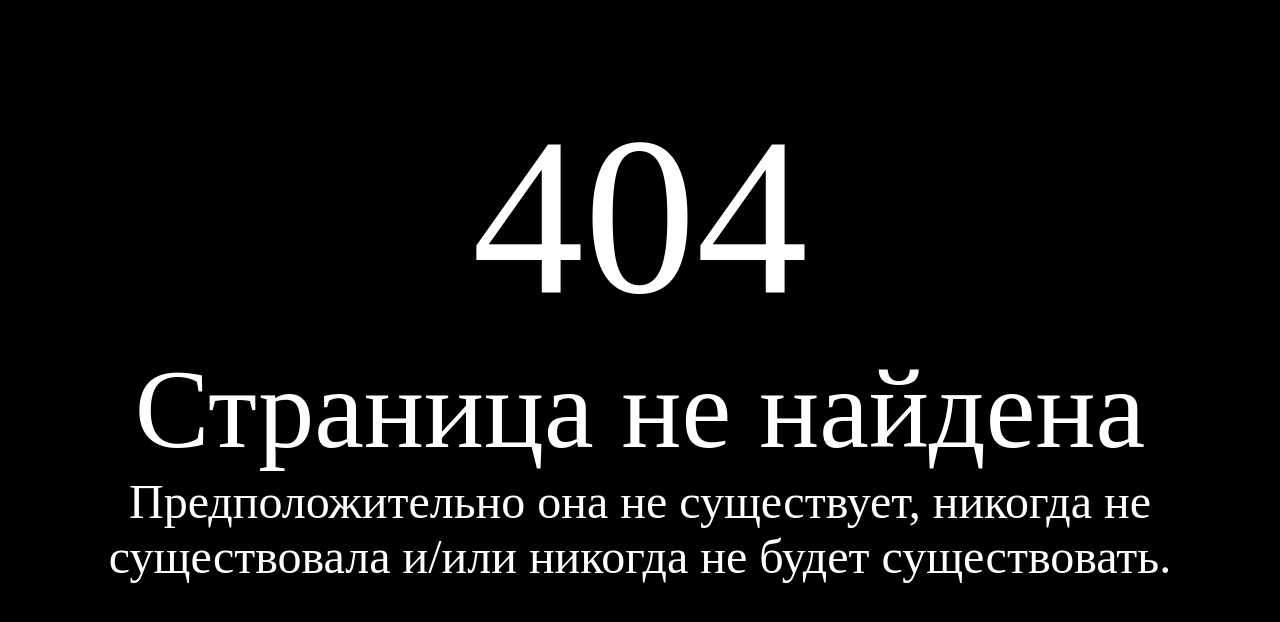
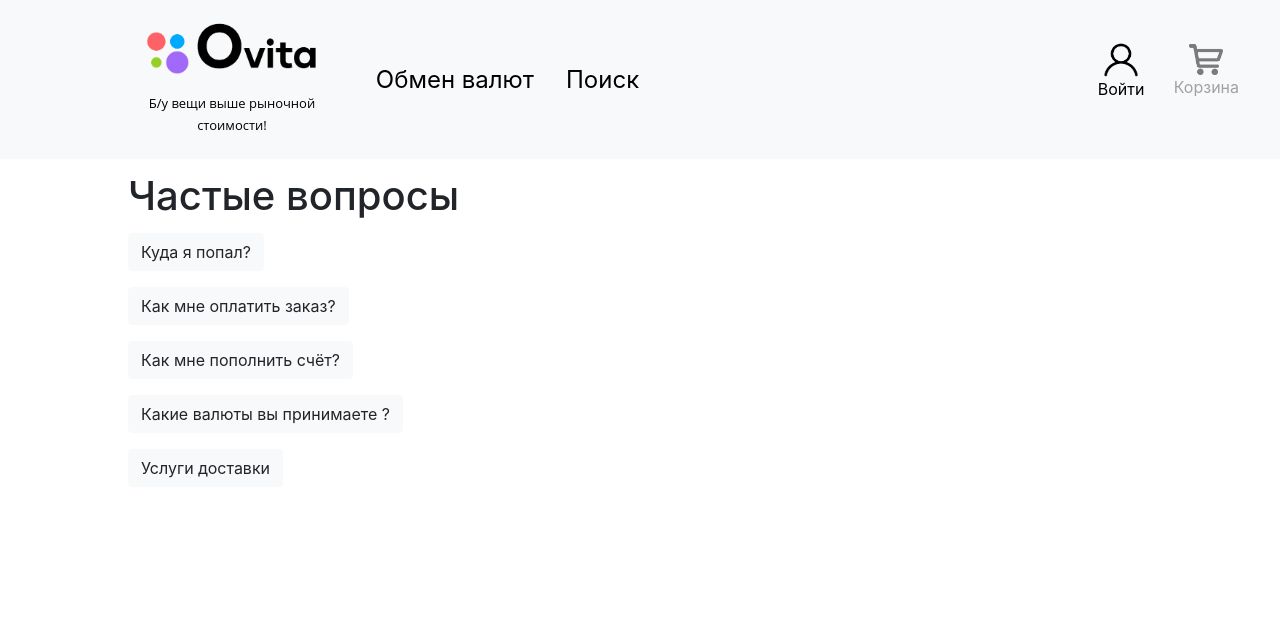
Before and after one commit to EG37/Online_Store, a Flask app: page /faq in a window 1280 px wide. Shown: the top 622 px of the page. Run offline with Flask 2, Linux system fonts and the light colour scheme; some libraries are stand-ins or nearby versions.

Commit message:
Добавил два FAQ, изменил главное меню, добавил проверку надежности пароля

```diff
--- a/main.py
+++ b/main.py
@@ -50,6 +50,21 @@ def main():
     app.run(port=8080, host='127.0.0.1')
 
 
+def check_password(password):
+    if len(password) < 8:
+        return 'Длина пароля должна составлять как минимум 8 символов'
+    if len([i for i in password if i.isnumeric()]) < 2:
+        return 'Пароль должен содержать как минимум 2 цифры'
+    if len([i for i in password if i.isalpha()]) < 6:
+        return 'Пароль должен содержать как минимум 6 букв'
+    if len([i for i in password if i.isalnum()]) != len(password):
+        return 'Пароль не может содержать спецсимволы'
+    if password.islower():
+        return 'Пароль должен содержать как минимум одну заглавную букву'
+    if password.isupper():
+        return 'Пароль должен содержать как минимум одну строчную букву'
+
+
 # Главная страница
 @app.route('/')
 def main_page():
@@ -57,10 +72,10 @@ def main_page():
     session = db_session.create_session()
     # Получение данных текущего магазина
     store_settings = get_store_settings()
-    categories = []
     items = session.query(Item).all()
     # Перестановка товаров в случайном порядке
     random.shuffle(items)
+    items = items[:len(items) // 4]
     # Выбор товара для особого предложения
     special_offer = items.pop()
     # Установка фото и описания для особого предложения
@@ -69,7 +84,8 @@ def main_page():
     # Создание словаря для товаров на главной странице
     items = {
         'items': items,
-        'length': len(items) // 3
+        'rows': len(items) // 3 if len(items) % 3 == 0 else len(items) // 3 + 1,
+        'length': len(items)
     }
     return render_template('main_page.html', special_offer=special_offer, items=items, **store_settings)
 
@@ -133,6 +149,9 @@ def register():
         if form.password.data != form.password_again.data:
             return render_template('register.html', form=form,
                                    message="Пароли не совпадают", **store_settings)
+        if check_password(form.password.data):
+            return render_template('register.html', form=form,
+                                   message=check_password(form.password.data), **store_settings)
         if not form.age.data.isnumeric():
             return render_template('register.html', form=form,
                                    message="Неверный возраст", **store_settings)
@@ -176,9 +195,14 @@ def login():
             login_user(user, remember=form.remember_me.data)
             return redirect("/")
         # Возврат страницы с сообщением в случае ошибки
-        return render_template('login.html',
-                               message="Неправильный логин или пароль",
-                               form=form, **store_settings)
+        elif not user:
+            return render_template('login.html',
+                                   message="Пользователь не найден",
+                                   form=form, **store_settings)
+        elif not user.check_password(form.password.data):
+            return render_template('login.html',
+                                   message="Неверный пароль",
+                                   form=form, **store_settings)
     return render_template('login.html', form=form, **store_settings)
 
 
@@ -528,6 +552,22 @@ def change_currencies():
             return redirect('/exchange')
 
 
+# FAQ по доставке
+@app.route('/delivery_info')
+def delivery_info():
+    store_settings = get_store_settings()
+    store_settings['title'] = 'Условия доставки'
+    return render_template('delivery.html', **store_settings)
+
+
+# Общее FAQ
+@app.route('/faq')
+def faq():
+    store_settings = get_store_settings()
+    store_settings['title'] = 'Частые вопросы'
+    return render_template('faq.html', **store_settings)
+
+
 # Замена стандартных страниц ошибок
 @app.errorhandler(404)
 def not_found(error):
@@ -544,5 +584,6 @@ def server_error(error):
     return render_template('500.html')
 
 
+# Главный цикл
 if __name__ == '__main__':
     main()
--- /dev/null
+++ b/templates/faq.html
@@ -0,0 +1,79 @@
+{% extends "base.html" %}
+
+{% block content %}
+
+<h1 class="basic">{{ title }}</h1>
+
+<div class="basic">
+    <p>
+      <button class="btn btn-light" type="button" data-bs-toggle="collapse" data-bs-target="#collapseExample" aria-expanded="false" aria-controls="collapseExample">
+        Куда я попал?
+      </button>
+    </p>
+    <div class="collapse" id="collapseExample">
+      <div class="card card-body">
+          Вы попали на сайт интернет-магазина случайных товаров. Здесь вы можете купить абсолютно любой товар по любой
+          цене в любой валюте. Цена, наличие и размер скидки определяются в момент перехода на страницу товара и остаются
+          таковыми при добавлении товара в корзину и оформлении заказа. В связи с непредвиденными обстоятельствами мы были
+          вынуждены ограничить количество товаров, доступных к заказу на нашем сайте, а также количество валют, принимаемых
+          для оплаты.
+      </div>
+    </div>
+</div>
+
+<div class="basic">
+    <p>
+      <button class="btn btn-light" type="button" data-bs-toggle="collapse" data-bs-target="#collapseExample4" aria-expanded="false" aria-controls="collapseExample">
+        Как мне оплатить заказ?
+      </button>
+    </p>
+    <div class="collapse" id="collapseExample4">
+      <div class="card card-body">
+          Средства будут автоматически списаны с вашего счёта на сайте. К сожалению, другие способы оплаты временно недоступны.
+      </div>
+    </div>
+</div>
+
+<div class="basic">
+    <p>
+      <button class="btn btn-light" type="button" data-bs-toggle="collapse" data-bs-target="#collapseExample1" aria-expanded="false" aria-controls="collapseExample">
+        Как мне пополнить счёт?
+      </button>
+    </p>
+    <div class="collapse" id="collapseExample1">
+      <div class="card card-body">
+          Никак. В связи с вышеупомянутыми непредвиденными обстоятельствами мы временно отключили возможность поплнения
+          счёта из сторонних источников. Вы можете получить бесплатный одноразовый стартовый бонус в личном кабинете или
+          купить товары с отрицательной ценой для пополнения счёта.
+      </div>
+    </div>
+</div>
+
+<div class="basic">
+    <p>
+      <button class="btn btn-light" type="button" data-bs-toggle="collapse" data-bs-target="#collapseExample2" aria-expanded="false" aria-controls="collapseExample">
+        Какие валюты вы принимаете ?
+      </button>
+    </p>
+    <div class="collapse" id="collapseExample2">
+      <div class="card card-body">
+          Проведя подробный анализ рынка, мы отобрали наиболее популярные валюты. Они включают рубли, доллары, евро, фунты,
+          тугрики, биткоины, патроны, универсальные единицы энергии, время, теонит, человеческие души, чипы, материю и лягушек.
+      </div>
+    </div>
+</div>
+
+<div class="basic" style="margin-bottom: 5%">
+    <p>
+      <button class="btn btn-light" type="button" data-bs-toggle="collapse" data-bs-target="#collapseExample3" aria-expanded="false" aria-controls="collapseExample">
+        Услуги доставки
+      </button>
+    </p>
+    <div class="collapse" id="collapseExample3">
+      <div class="card card-body">
+          Подробнее о доставке вы можете узнать <a href="/delivery_info">здесь</a>
+      </div>
+    </div>
+</div>
+
+{% endblock %}
--- a/templates/login.html
+++ b/templates/login.html
@@ -25,7 +25,7 @@
         <p style="margin-left: 10%">{{ form.remember_me() }} {{ form.remember_me.label }}</p>
         <p style="margin-left: 10%">{{ form.submit(type="submit", class="btn btn-primary") }}</p>
         {% if message %}
-            <div class="alert alert-warning" style="margin-left: 10%">{{ message }}</div>
+            <div class="alert alert-warning" style="margin-left: 10%; width: 80%">{{ message }}</div>
         {% endif %}
     </form>
     <div style="margin-left: 10%">
```
Also changed, not shown: templates/delivery.html (added, +80 -0 lines), templates/main_page.html (+39 -30 lines), db/store_database.db, static/img/exchange.png (added), static/img/faq.png (added).
